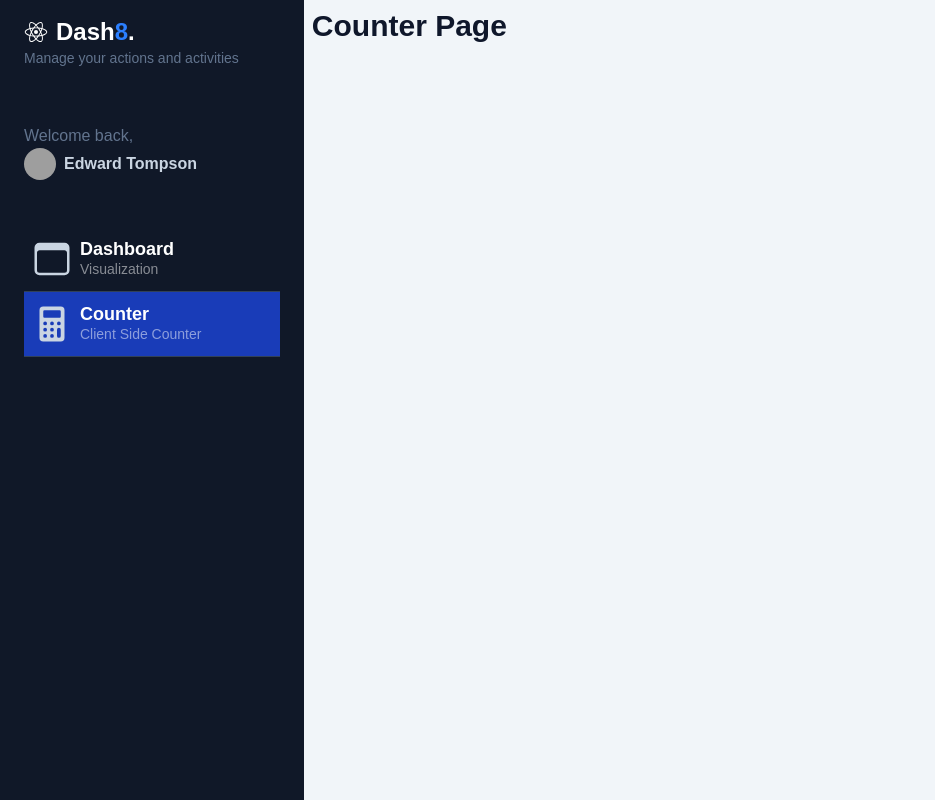
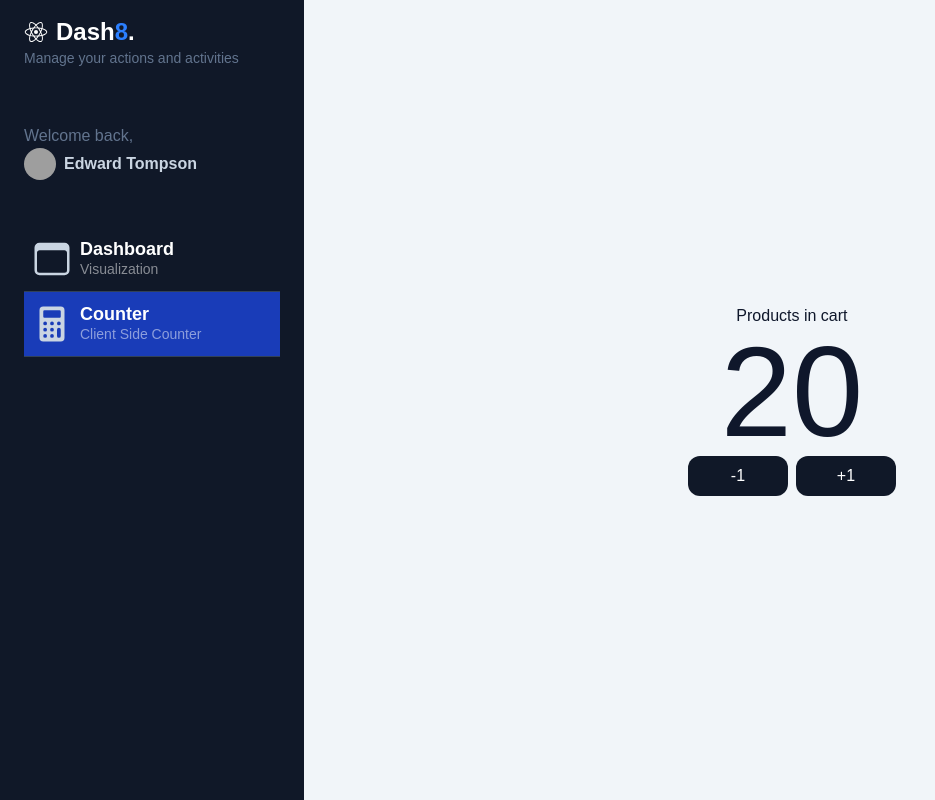
Before and after one commit to jpin730/next-dashboard, a Next.js app: page /dashboard/counter in a window 1280 px wide. Shown: the whole page, without its empty margins (0-935 px from the left). Built offline with nearby package versions, Linux system fonts and the light colour scheme; grey boxes are pictures that could not be loaded.

Commit message:
feat: :sparkles: add CartCounter component for managing product count in cart

```diff
--- a/app/dashboard/counter/page.tsx
+++ b/app/dashboard/counter/page.tsx
@@ -1,7 +1,17 @@
+import type { Metadata } from 'next'
+
+import { CartCounter } from '@/app/shopping-cart/CartCounter'
+
+export const metadata: Metadata = {
+  title: 'Shopping Cart Counter',
+  description: 'A simple counter',
+}
+
 export default function CounterPage() {
   return (
-    <div>
-      <h1 className="text-3xl font-bold">Counter Page</h1>
+    <div className="flex size-full flex-col items-center justify-center">
+      <p>Products in cart</p>
+      <CartCounter initialCount={20} />
     </div>
   )
 }
--- /dev/null
+++ b/app/shopping-cart/CartCounter.tsx
@@ -0,0 +1,31 @@
+'use client'
+
+import { useState } from 'react'
+
+interface Props {
+  initialCount?: number
+}
+
+export const CartCounter = ({ initialCount = 10 }: Readonly<Props>) => {
+  const [count, setCount] = useState(initialCount)
+
+  return (
+    <>
+      <p className="text-9xl">{count}</p>
+      <p className="space-x-2">
+        <button
+          className="w-25 rounded-xl bg-gray-900 p-2 text-white transition-all hover:bg-gray-600"
+          onClick={() => setCount(count - 1)}
+        >
+          -1
+        </button>
+        <button
+          className="w-25 rounded-xl bg-gray-900 p-2 text-white transition-all hover:bg-gray-600"
+          onClick={() => setCount(count + 1)}
+        >
+          +1
+        </button>
+      </p>
+    </>
+  )
+}
```
